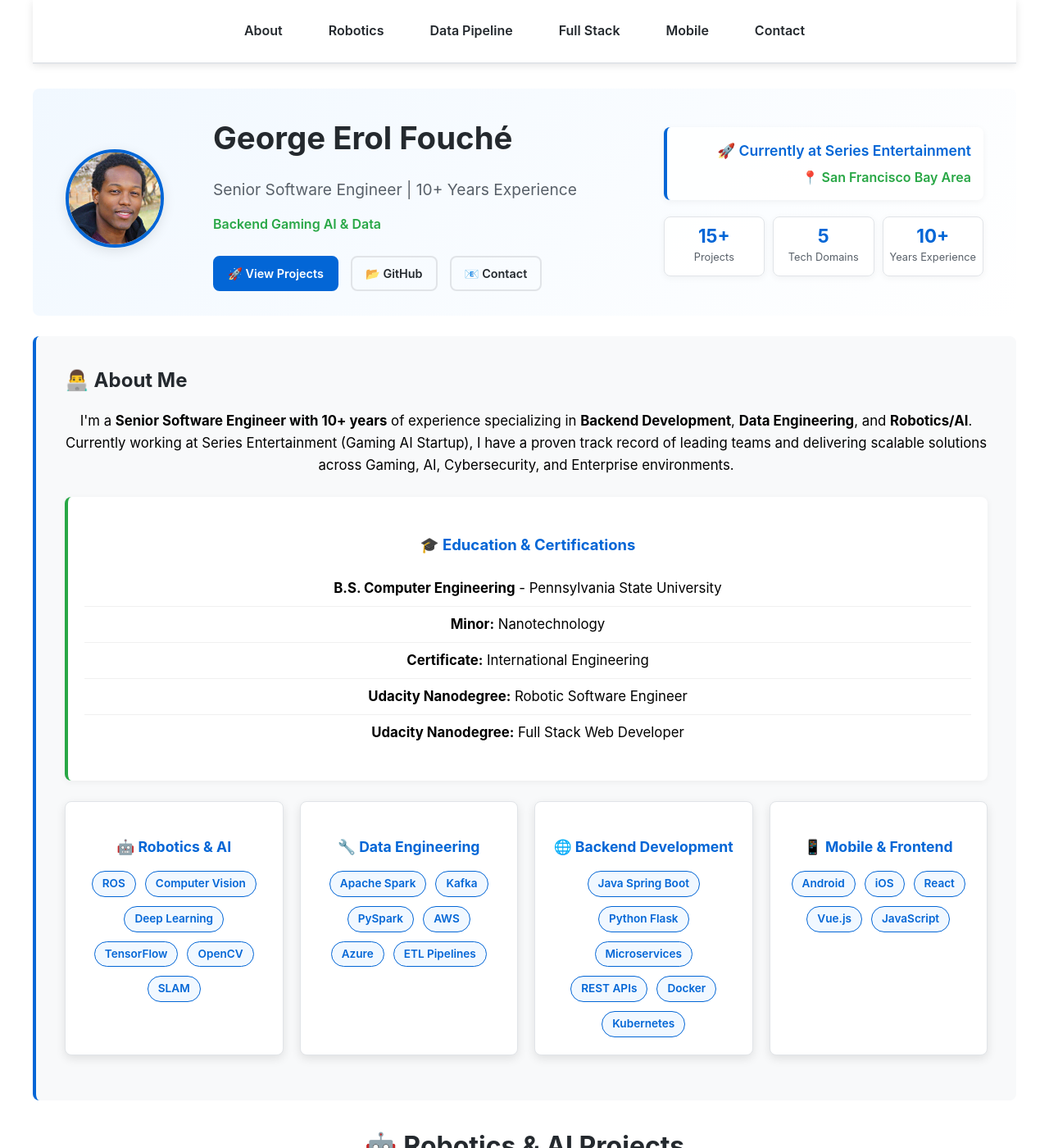
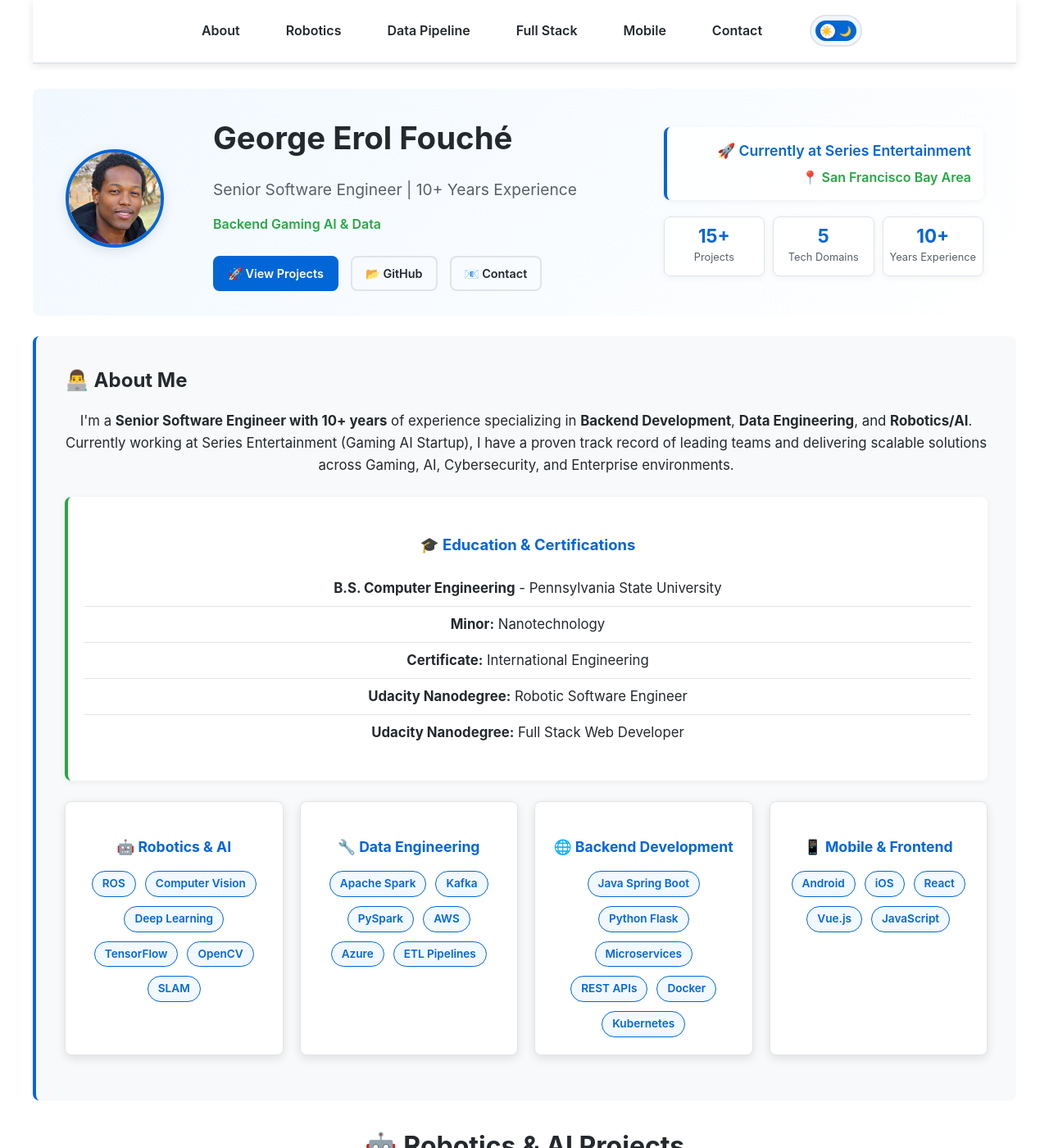
Before and after one commit to georgeerol/georgeerol.github.io, a Jekyll site: the page built from index.md, in a window 1280 px wide and 1400 px high. Shown: the whole window at 82% size. Built offline with Jekyll 4.4.1, drawn with Linux system fonts in a browser that asks for light colours.

Commit message:
Add dark mode toggle and blue gradient contact section
🌙 Dark Mode Features:
- Added complete light/dark theme system with CSS variables
- Sleek toggle in navigation with sun/moon icons
- Theme persistence using localStorage
- Smooth transitions between themes
- All components updated for dark mode support

🎨 Contact Section Redesign:
- Beautiful blue gradient background
- Glass-morphism contact link effects
- Subtle background patterns
- Adapts to both light and dark themes

🚀 Enhanced Interactions:
- Improved scroll animations for project cards
- Subtle parallax effect on hero section
- Enhanced back-to-top button with scroll progress
- Better smooth scrolling functionality

This creates a modern, professional portfolio with excellent UX

```diff
--- a/assets/css/style.scss
+++ b/assets/css/style.scss
@@ -6,21 +6,7 @@
   box-sizing: border-box;
 }
 
-body {
-  font-family: -apple-system, BlinkMacSystemFont, "Segoe UI", Roboto, Oxygen, Ubuntu, Cantarell, sans-serif !important;
-  line-height: 1.6;
-  margin: 0;
-  padding: 0;
-  background: #fff;
-}
-
-.wrapper {
-  max-width: none !important;
-  margin: 0 !important;
-  padding: 0 !important;
-}
-
-/* Custom variables */
+/* Light/Dark mode variables */
 :root {
   --primary-color: #0366d6;
   --secondary-color: #f1f8ff;
@@ -30,6 +16,38 @@
   --border-color: #e1e4e8;
   --shadow: 0 4px 12px rgba(0,0,0,0.1);
   --border-radius: 8px;
+  --bg-color: #fff;
+  --card-bg: #fff;
+  --about-bg: #f8f9fa;
+}
+
+[data-theme="dark"] {
+  --primary-color: #58a6ff;
+  --secondary-color: #1e2731;
+  --accent-color: #56d364;
+  --text-dark: #f0f6fc;
+  --text-light: #c9d1d9;
+  --border-color: #30363d;
+  --shadow: 0 4px 12px rgba(0,0,0,0.3);
+  --bg-color: #0d1117;
+  --card-bg: #161b22;
+  --about-bg: #161b22;
+}
+
+body {
+  font-family: -apple-system, BlinkMacSystemFont, "Segoe UI", Roboto, Oxygen, Ubuntu, Cantarell, sans-serif !important;
+  line-height: 1.6;
+  margin: 0;
+  padding: 0;
+  background: var(--bg-color);
+  color: var(--text-dark);
+  transition: background 0.3s ease, color 0.3s ease;
+}
+
+.wrapper {
+  max-width: none !important;
+  margin: 0 !important;
+  padding: 0 !important;
 }
 
 /* Override theme main content styles - MUCH WIDER */
@@ -56,8 +74,57 @@
   padding: 0 40px;
 }
 
-body {
-  font-family: -apple-system, BlinkMacSystemFont, "Segoe UI", Roboto, Oxygen, Ubuntu, Cantarell, sans-serif !important;
+/* Dark mode toggle */
+.theme-toggle {
+  position: relative;
+  display: inline-flex;
+  align-items: center;
+  background: var(--secondary-color);
+  border: 2px solid var(--border-color);
+  border-radius: 25px;
+  padding: 5px;
+  cursor: pointer;
+  transition: all 0.3s ease;
+  margin-left: 20px;
+}
+
+.theme-toggle:hover {
+  border-color: var(--primary-color);
+}
+
+.theme-toggle-slider {
+  position: relative;
+  width: 50px;
+  height: 25px;
+  background: var(--primary-color);
+  border-radius: 20px;
+  transition: all 0.3s ease;
+  display: flex;
+  align-items: center;
+  justify-content: space-between;
+  padding: 0 6px;
+}
+
+.theme-toggle-slider::before {
+  content: '';
+  position: absolute;
+  width: 18px;
+  height: 18px;
+  background: white;
+  border-radius: 50%;
+  transition: transform 0.3s ease;
+  transform: translateX(0);
+  box-shadow: 0 2px 4px rgba(0,0,0,0.2);
+}
+
+[data-theme="dark"] .theme-toggle-slider::before {
+  transform: translateX(25px);
+}
+
+.theme-icon {
+  font-size: 12px;
+  color: white;
+  z-index: 1;
 }
 
 /* Navigation Styles */
@@ -71,11 +138,17 @@
   border-bottom: 2px solid var(--border-color);
   z-index: 100;
   box-shadow: 0 2px 10px rgba(0,0,0,0.1);
+  transition: background 0.3s ease;
+}
+
+[data-theme="dark"] .nav-container {
+  background: rgba(13, 17, 23, 0.95);
 }
 
 .nav-menu {
   display: flex;
   justify-content: center;
+  align-items: center;
   flex-wrap: wrap;
   gap: 20px;
   margin: 0;
@@ -234,11 +307,12 @@
 
 /* About Section Styling */
 .about-section {
-  background: #f8f9fa;
+  background: var(--about-bg);
   padding: 35px;
   border-radius: var(--border-radius);
   margin-bottom: 25px;
   border-left: 4px solid var(--primary-color);
+  transition: background 0.3s ease;
 }
 
 .about-content {
@@ -250,15 +324,21 @@
   line-height: 1.6;
   margin-bottom: 25px;
   text-align: center;
+  color: var(--text-dark);
 }
 
 .credentials {
   margin-top: 25px;
   padding: 20px;
-  background: white;
+  background: var(--card-bg);
   border-radius: var(--border-radius);
   box-shadow: 0 2px 8px rgba(0,0,0,0.05);
   border-left: 4px solid var(--accent-color);
+  transition: background 0.3s ease;
+}
+
+[data-theme="dark"] .credentials {
+  box-shadow: 0 2px 8px rgba(0,0,0,0.3);
 }
 
 .credentials h4 {
@@ -274,7 +354,8 @@
 
 .credentials li {
   padding: 8px 0;
-  border-bottom: 1px solid #f0f0f0;
+  border-bottom: 1px solid var(--border-color);
+  color: var(--text-dark);
 }
 
 .credentials li:last-child {
@@ -290,12 +371,13 @@
 }
 
 .skill-category {
-  background: white;
+  background: var(--card-bg);
   padding: 18px;
   border-radius: var(--border-radius);
   border: 1px solid var(--border-color);
   box-shadow: var(--shadow);
   text-align: center;
+  transition: background 0.3s ease, border-color 0.3s ease;
 }
 
 .skill-category h4 {
@@ -344,7 +426,7 @@
 }
 
 .project-card {
-  background: white;
+  background: var(--card-bg);
   border: 1px solid var(--border-color);
   border-radius: var(--border-radius);
   padding: 20px;
@@ -352,6 +434,14 @@
   box-shadow: 0 2px 8px rgba(0,0,0,0.05);
   position: relative;
   overflow: hidden;
+}
+
+[data-theme="dark"] .project-card {
+  box-shadow: 0 2px 8px rgba(0,0,0,0.3);
+}
+
+[data-theme="dark"] .project-card:hover {
+  box-shadow: 0 8px 25px rgba(0,0,0,0.4);
 }
 
 .project-card::before {
@@ -491,14 +581,38 @@
   border-radius: 2px;
 }
 
-/* Contact Section */
+/* Contact Section - Updated with Blue Gradient */
 .contact-section {
-  background: var(--text-dark);
+  background: linear-gradient(135deg, var(--primary-color) 0%, #0052cc 100%);
   color: white;
   padding: 40px;
   border-radius: var(--border-radius);
   text-align: center;
   margin-top: 50px;
+  position: relative;
+  overflow: hidden;
+}
+
+[data-theme="dark"] .contact-section {
+  background: linear-gradient(135deg, #58a6ff 0%, #1f6feb 100%);
+}
+
+.contact-section::before {
+  content: '';
+  position: absolute;
+  top: 0;
+  left: 0;
+  right: 0;
+  bottom: 0;
+  background: radial-gradient(circle at 20% 20%, rgba(255,255,255,0.1) 0%, transparent 50%),
+              radial-gradient(circle at 80% 80%, rgba(255,255,255,0.1) 0%, transparent 50%);
+  pointer-events: none;
+}
+
+.contact-section h2,
+.contact-section p {
+  position: relative;
+  z-index: 1;
 }
 
 .contact-links {
@@ -507,17 +621,25 @@
   gap: 30px;
   flex-wrap: wrap;
   margin-top: 20px;
+  position: relative;
+  z-index: 1;
 }
 
 .contact-links a {
   color: white;
   text-decoration: none;
   font-size: 1.1em;
-  transition: color 0.3s ease;
+  transition: all 0.3s ease;
+  padding: 10px 15px;
+  border-radius: var(--border-radius);
+  background: rgba(255,255,255,0.1);
+  backdrop-filter: blur(10px);
 }
 
 .contact-links a:hover {
-  color: var(--accent-color);
+  background: rgba(255,255,255,0.2);
+  transform: translateY(-2px);
+  box-shadow: 0 4px 15px rgba(0,0,0,0.2);
 }
 
 /* Back to Top Button */
--- a/index.md
+++ b/index.md
@@ -14,6 +14,14 @@
     <a href="#fullstack">Full Stack</a>
     <a href="#mobile">Mobile</a>
     <a href="#contact">Contact</a>
+
+    <!-- Dark Mode Toggle -->
+    <div class="theme-toggle" onclick="toggleTheme()">
+      <div class="theme-toggle-slider">
+        <span class="theme-icon">☀️</span>
+        <span class="theme-icon">🌙</span>
+      </div>
+    </div>
   </nav>
 </div>
 
@@ -580,23 +588,87 @@
 <a href="#" class="back-to-top">↑</a>
 
 <script>
+// Dark mode functionality
+function toggleTheme() {
+    const currentTheme = document.documentElement.getAttribute('data-theme');
+    const newTheme = currentTheme === 'dark' ? 'light' : 'dark';
+
+    document.documentElement.setAttribute('data-theme', newTheme);
+    localStorage.setItem('theme', newTheme);
+
+    // Add a subtle animation effect
+    document.body.style.transition = 'background 0.3s ease, color 0.3s ease';
+}
+
+// Load saved theme or set default
+function loadTheme() {
+    const savedTheme = localStorage.getItem('theme') || 'light';
+    document.documentElement.setAttribute('data-theme', savedTheme);
+}
+
+// Initialize theme on page load
+document.addEventListener('DOMContentLoaded', function() {
+    loadTheme();
+});
+
 // Smooth scrolling for navigation links
 document.querySelectorAll('a[href^="#"]').forEach(anchor => {
     anchor.addEventListener('click', function (e) {
         e.preventDefault();
-        document.querySelector(this.getAttribute('href')).scrollIntoView({
-            behavior: 'smooth'
-        });
+        const target = document.querySelector(this.getAttribute('href'));
+        if (target) {
+            target.scrollIntoView({
+                behavior: 'smooth',
+                block: 'start'
+            });
+        }
     });
 });
 
-// Show/hide back to top button
+// Show/hide back to top button with enhanced functionality
 window.addEventListener('scroll', function() {
     const backToTop = document.querySelector('.back-to-top');
+    const scrollProgress = (window.pageYOffset / (document.body.scrollHeight - window.innerHeight)) * 100;
+
     if (window.pageYOffset > 300) {
         backToTop.style.display = 'flex';
+        backToTop.style.opacity = Math.min(scrollProgress / 20, 1);
     } else {
         backToTop.style.display = 'none';
     }
 });
+
+// Add subtle parallax effect to hero section
+window.addEventListener('scroll', function() {
+    const heroSection = document.querySelector('.hero-section');
+    const scrolled = window.pageYOffset;
+    if (heroSection && scrolled < window.innerHeight) {
+        heroSection.style.transform = `translateY(${scrolled * 0.1}px)`;
+    }
+});
+
+// Enhanced project card animations
+document.addEventListener('DOMContentLoaded', function() {
+    const observerOptions = {
+        threshold: 0.1,
+        rootMargin: '0px 0px -50px 0px'
+    };
+
+    const observer = new IntersectionObserver(function(entries) {
+        entries.forEach(entry => {
+            if (entry.isIntersecting) {
+                entry.target.style.opacity = '1';
+                entry.target.style.transform = 'translateY(0)';
+            }
+        });
+    }, observerOptions);
+
+    // Observe all project cards
+    document.querySelectorAll('.project-card').forEach(card => {
+        card.style.opacity = '0';
+        card.style.transform = 'translateY(20px)';
+        card.style.transition = 'opacity 0.6s ease, transform 0.6s ease';
+        observer.observe(card);
+    });
+});
 </script>
```
